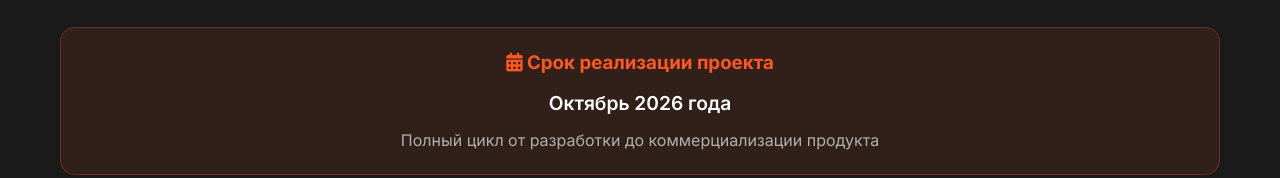
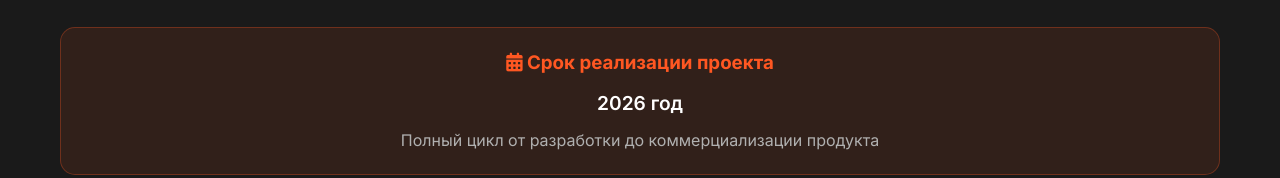
Before and after one commit to Enderoc/BeeProtect, a plain HTML site: page index.html in a window 1280 px wide. Shown: the part 3357-3535 px from the top of the page. Drawn offline with Linux system fonts and the light colour scheme.

Commit message:
Update index.html

```diff
--- a/index.html
+++ b/index.html
@@ -867,7 +867,7 @@
 
             <div class="deadline fade-in">
                 <h3><i class="fas fa-calendar-alt"></i> Срок реализации проекта</h3>
-                <p style="font-size: 1.2rem; color: var(--text-light); font-weight: 600;">Октябрь 2026 года</p>
+                <p style="font-size: 1.2rem; color: var(--text-light); font-weight: 600;">2026 год</p>
                 <p style="color: var(--text-gray); margin-top: 10px;">Полный цикл от разработки до коммерциализации продукта</p>
             </div>
         </div>
@@ -1100,4 +1100,5 @@
 </script>
 
 </body>
+
 </html>
```
